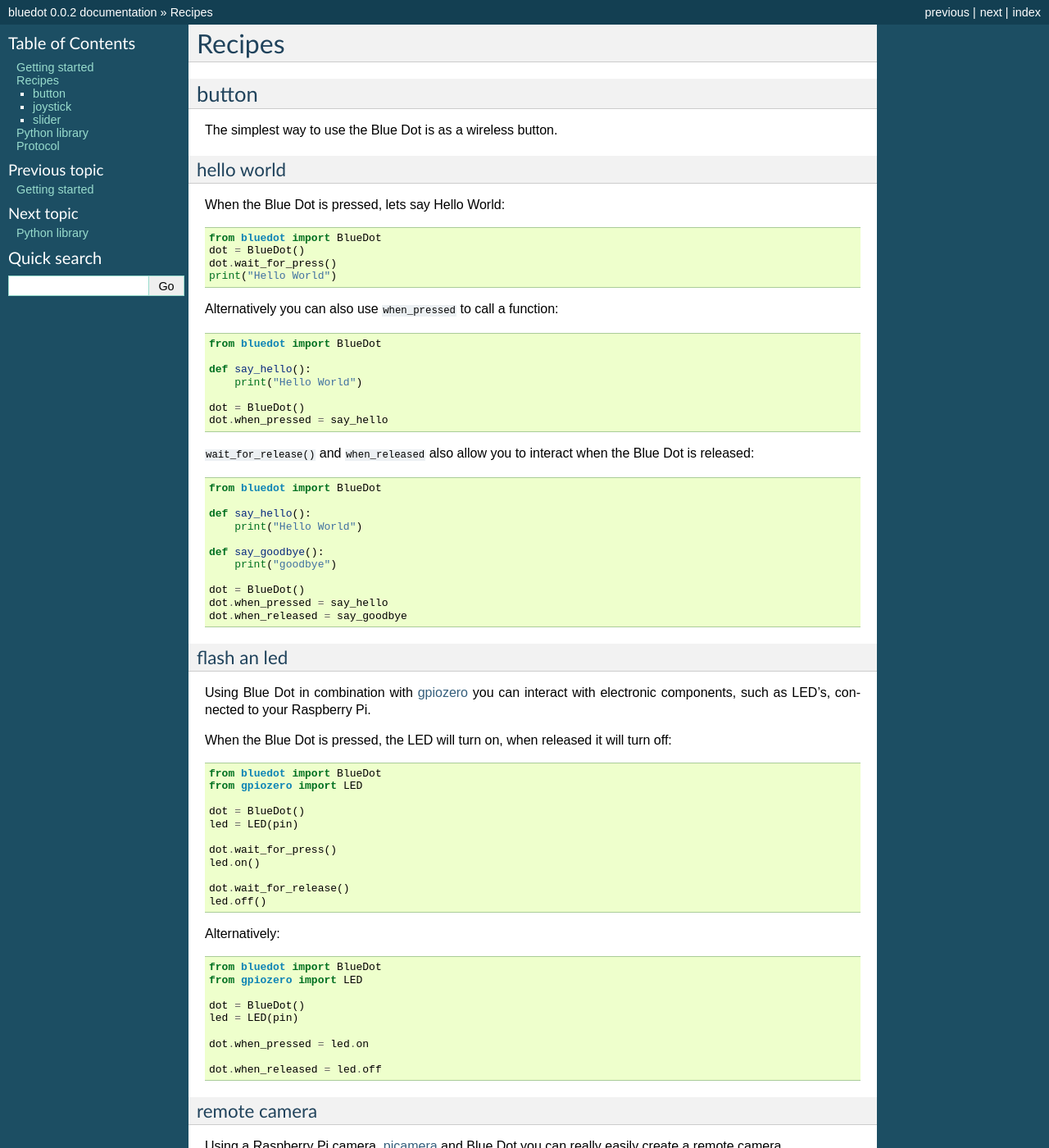
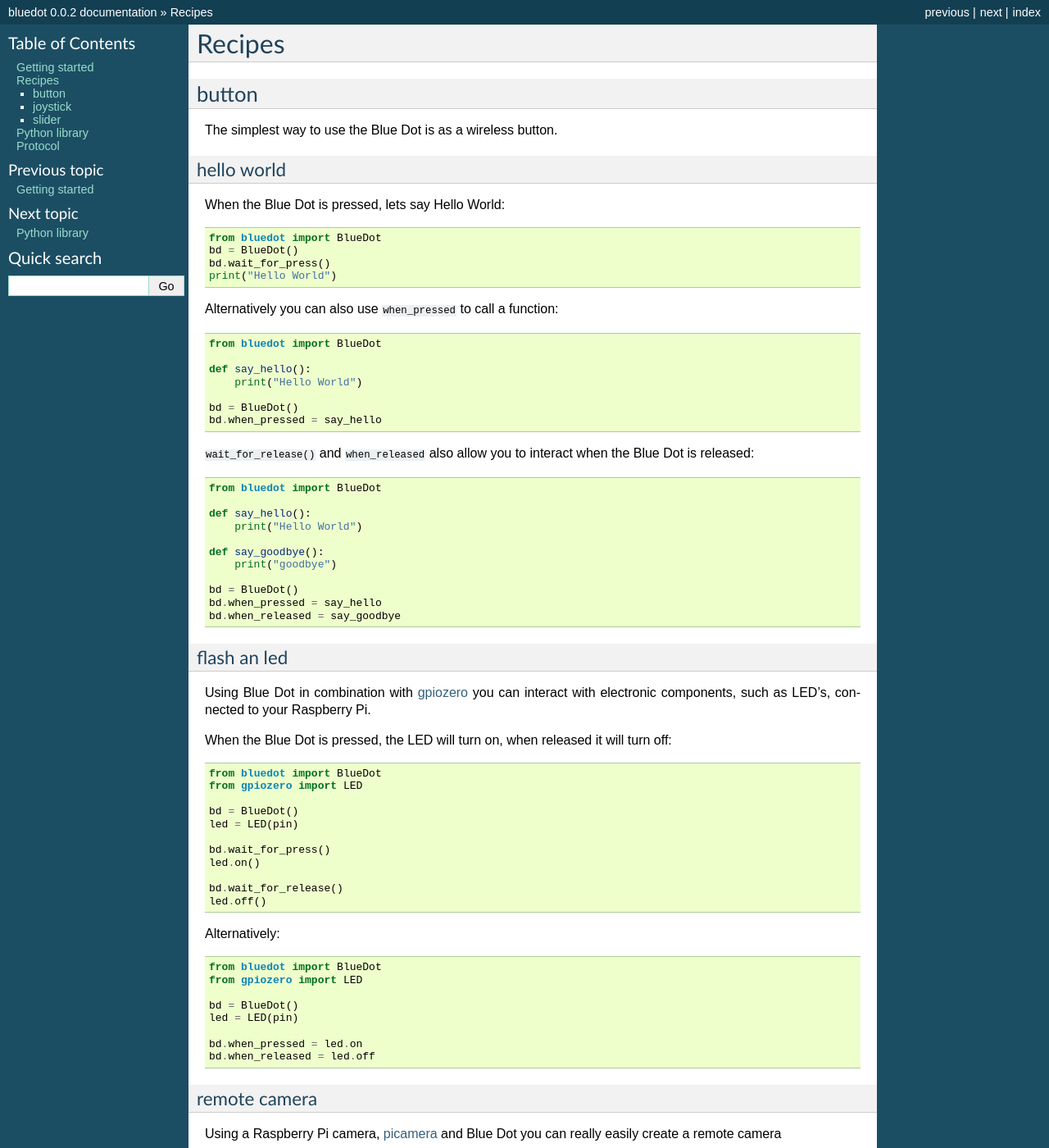
Before and after one commit to martinohanlon/BlueDot, a Sphinx documentation site: the page built from docs/recipes.rst, in a window 1280 px wide and 1400 px high. Shown: the whole window at 82% size. Built offline with Sphinx 7.4.7, drawn with Linux system fonts in a browser that asks for light colours.

Commit message:
dot to bd

```diff
--- a/docs/recipes.rst
+++ b/docs/recipes.rst
@@ -13,8 +13,8 @@
 When the Blue Dot is pressed, lets say Hello World::
 
     from bluedot import BlueDot
-    dot = BlueDot()
-    dot.wait_for_press()
+    bd = BlueDot()
+    bd.wait_for_press()
     print("Hello World")
 
 Alternatively you can also use ``when_pressed`` to call a function::
@@ -24,8 +24,8 @@
     def say_hello():
         print("Hello World")
 
-    dot = BlueDot()
-    dot.when_pressed = say_hello
+    bd = BlueDot()
+    bd.when_pressed = say_hello
 
 ``wait_for_release()`` and ``when_released`` also allow you to interact when the Blue Dot is released::
 
@@ -37,9 +37,9 @@
     def say_goodbye():
         print("goodbye")
 
-    dot = BlueDot()
-    dot.when_pressed = say_hello
-    dot.when_released = say_goodbye
+    bd = BlueDot()
+    bd.when_pressed = say_hello
+    bd.when_released = say_goodbye
 
 flash an led
 ~~~~~~~~~~~~
@@ -51,13 +51,13 @@
     from bluedot import BlueDot
     from gpiozero import LED
 
-    dot = BlueDot()
+    bd = BlueDot()
     led = LED(pin)
 
-    dot.wait_for_press()
+    bd.wait_for_press()
     led.on()
 
-    dot.wait_for_release()
+    bd.wait_for_release()
     led.off()
 
 Alternatively::
@@ -65,12 +65,11 @@
     from bluedot import BlueDot
     from gpiozero import LED
 
-    dot = BlueDot()
+    bd = BlueDot()
     led = LED(pin)
 
-    dot.when_pressed = led.on
-
-    dot.when_released = led.off
+    bd.when_pressed = led.on
+    bd.when_released = led.off
 
 remote camera
 ~~~~~~~~~~~~~
@@ -80,13 +79,13 @@
     from bluedot import BlueDot
     from picamera import PiCamera
 
-    dot = BlueDot()
+    bd = BlueDot()
     cam = PiCamera()
 
     def take_picture():
         cam.capture("pic.jpg")
 
-    dot.when_pressed = take_picture
+    bd.when_pressed = take_picture
 
 joystick
 --------
```
